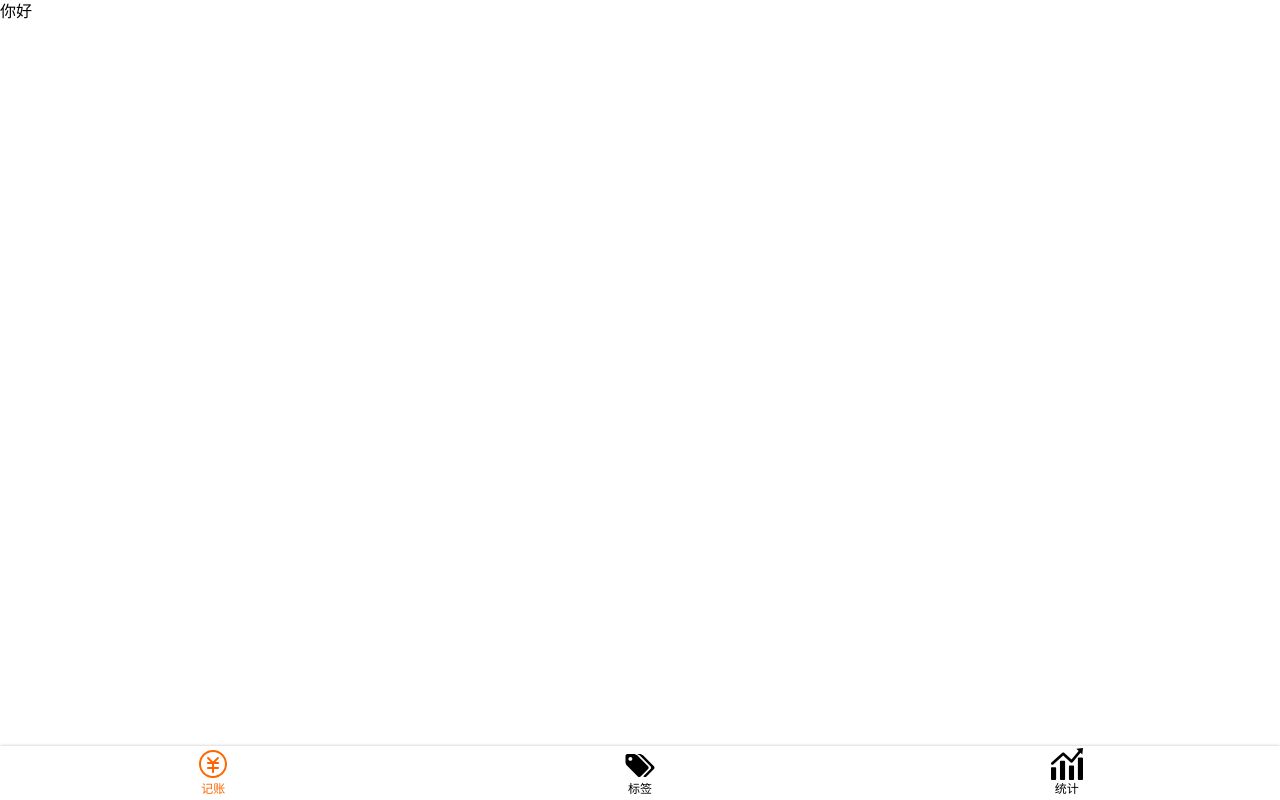
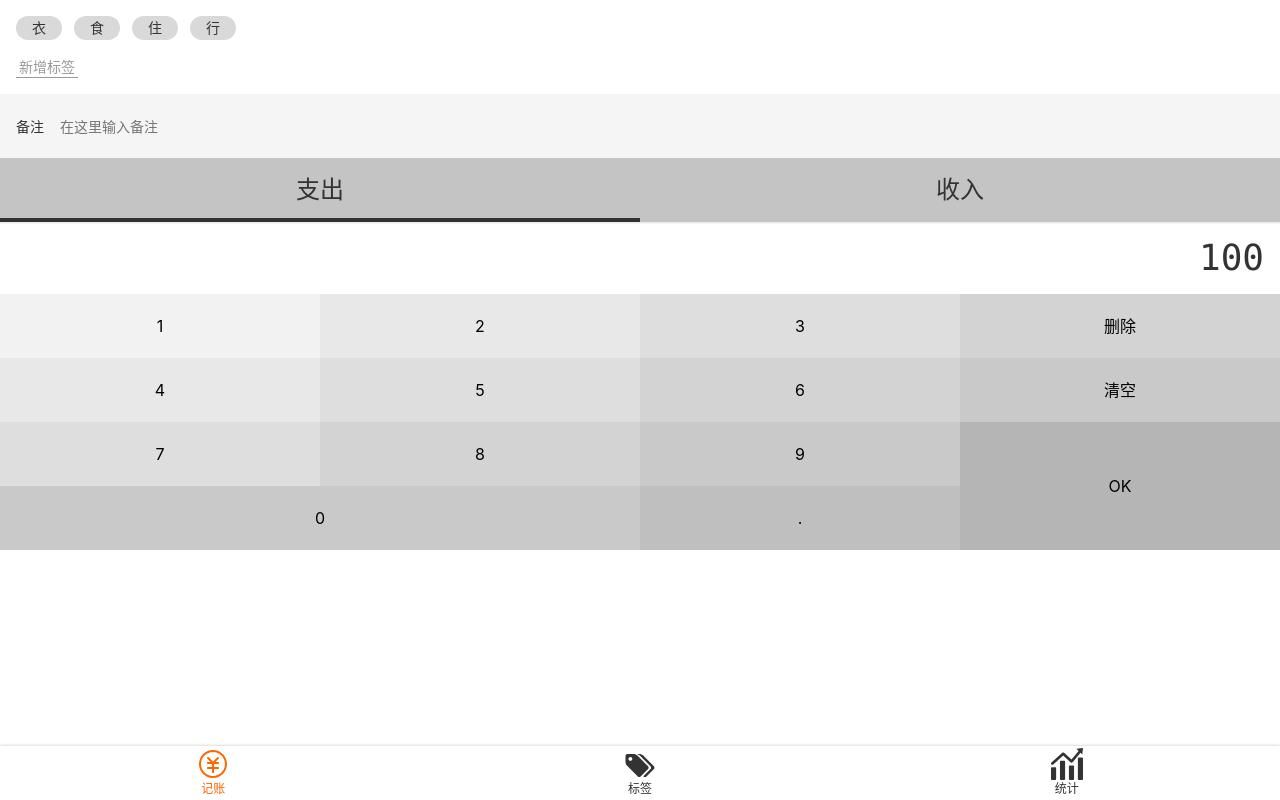
Before and after one commit to heyu2019/moreny, a Vue app: page /#/money in a window 1280 px wide. Built offline with nearby package versions, Linux system fonts and the light colour scheme.

Commit message:
写好money页面的html

```diff
--- a/src/App.vue
+++ b/src/App.vue
@@ -5,33 +5,14 @@
 </template>
 
 <style lang="scss">
+  @import "~@/assets/style/helper.scss";
+  @import "~@/assets/style/reset.scss";
   body {
-    margin: 0;padding: 0;
-    box-sizing: border-box;
+    -webkit-font-smoothing: antialiased;
+    -moz-osx-font-smoothing: grayscale;
+    color: #333333;
     line-height: 1.5;
+    font-family: $fonts-hei;
+    font-size: 16px;
   }
-  a {
-    text-decoration: none;
-    color: inherit;
-  }
-#app {
-  font-family: Avenir, Helvetica, Arial, sans-serif;
-  -webkit-font-smoothing: antialiased;
-  -moz-osx-font-smoothing: grayscale;
-  text-align: center;
-  color: #2c3e50;
-}
-
-#nav {
-  padding: 30px;
-
-  a {
-    font-weight: bold;
-    color: #2c3e50;
-
-    &.router-link-exact-active {
-      color: #42b983;
-    }
-  }
-}
 </style>
--- /dev/null
+++ b/src/assets/style/helper.scss
@@ -0,0 +1,28 @@
+$fonts-hei:-apple-system, "Noto Sans", "Helvetica Neue", Helvetica, "Nimbus Sans L", Arial, "Liberation Sans", "PingFang SC", "Hiragino Sans GB", "Noto Sans CJK SC", "Source Han Sans SC", "Source Han Sans CN", "Microsoft YaHei", "Wenquanyi Micro Hei", "WenQuanYi Zen Hei", "ST Heiti", SimHei, "WenQuanYi Zen Hei Sharp", sans-serif;
+$fonts-song:Georgia, "Nimbus Roman No9 L", "Songti SC", "Noto Serif CJK SC", "Source Han Serif SC", "Source Han Serif CN", STSong, "AR PL New Sung", "AR PL SungtiL GB", NSimSun, SimSun, "TW\-Sung", "WenQuanYi Bitmap Song", "AR PL UMing CN", "AR PL UMing HK", "AR PL UMing TW", "AR PL UMing TW MBE", PMingLiU, MingLiU, serif;
+$fonts-kai: Baskerville, Georgia, "Liberation Serif", "Kaiti SC", STKaiti, "AR PL UKai CN", "AR PL UKai HK", "AR PL UKai TW", "AR PL UKai TW MBE", "AR PL KaitiM GB", KaiTi, KaiTi_GB2312, DFKai-SB, "TW\-Kai", serif;
+
+$color-highlight:#f60;
+
+ul,ol {
+  list-style: none;
+}
+
+%clearFix {
+  &::after {
+    content: '';
+    display: block;
+    clear: both;
+  }
+}
+
+$color-shadow: rgba(0,0,0,0.25);
+
+%innerShadow {
+  box-shadow: inset 0 -3px 3px -3px $color-shadow,
+              inset 0  3px 3px -3px $color-shadow;
+}
+
+%outerShadow {
+  box-shadow: 0 0 3px $color-shadow;
+}
--- /dev/null
+++ b/src/assets/style/reset.scss
@@ -0,0 +1,17 @@
+* {
+  margin: 0;padding: 0;
+  box-sizing: border-box;
+}
+
+a {
+  text-decoration: none;
+  color: inherit;
+}
+
+button,input {
+  font: inherit;
+}
+
+:focus {
+  outline: none;
+}
--- a/src/components/Nav.vue
+++ b/src/components/Nav.vue
@@ -22,9 +22,10 @@
 </script>
 
 <style lang="scss" scoped>
+  @import "~@/assets/style/helper.scss";
   nav{
+    @extend %outerShadow;
     display: flex;
-    box-shadow: 0 0 3px rgba(0,0,0,0.25);
     flex-direction: row;
     font-size: 12px;
     >.item{
@@ -40,7 +41,7 @@
       }
     }
     >.item.selected {
-      color:#ff6600;
+      color:$color-highlight;
     }
   }
 </style>
--- a/src/views/Money.vue
+++ b/src/views/Money.vue
@@ -1,9 +1,46 @@
 <template>
-  <div>
-    <layout>
-      你好
-    </layout>
-  </div>
+  <layout>
+    <div class="tags">
+      <ul class="current">
+        <li>衣</li>
+        <li>食</li>
+        <li>住</li>
+        <li>行</li>
+      </ul>
+      <div class="new">
+        <button>新增标签</button>
+      </div>
+    </div>
+    <div>
+      <label class="notes">
+        <span class="name">备注</span>
+        <input type="text" placeholder="在这里输入备注"/>
+      </label>
+    </div>
+    <ul class="types">
+      <li class="selected">支出</li>
+      <li>收入</li>
+    </ul>
+    <div class="numberPad">
+      <div class="output">100</div>
+      <div class="buttons">
+        <button>1</button>
+        <button>2</button>
+        <button>3</button>
+        <button>删除</button>
+        <button>4</button>
+        <button>5</button>
+        <button>6</button>
+        <button>清空</button>
+        <button>7</button>
+        <button>8</button>
+        <button>9</button>
+        <button class="ok">OK</button>
+        <button class="zero">0</button>
+        <button>.</button>
+      </div>
+    </div>
+  </layout>
 </template>
 
 <script lang="ts">
@@ -13,5 +50,134 @@
 </script>
 
 <style lang="scss" scoped>
+  @import "~@/assets/style/helper.scss";
+  .numberPad {
+    @extend %clearFix;
+    @extend %innerShadow;
+    .output {
+      font-size: 36px;
+      font-family: Consolas,monospace;
+      padding: 9px 16px;
+      text-align: right;
 
+    }
+    .buttons {
+      @extend %clearFix;
+      >button {
+        width: 25%;
+        height: 64px;
+        float: left;
+        border: none;
+        background: transparent;
+        &.ok {
+          height: 64*2px;
+          float: right;
+        }
+        &.zero {
+          width: 25*2%;
+        }
+        $bg:#f2f2f2;
+        &:nth-child(1) {
+          background: $bg;
+        }
+        &:nth-child(2),&:nth-child(5){
+          background: darken($bg,4%);
+        }
+        &:nth-child(3),&:nth-child(6),&:nth-child(9){
+          background: darken($bg,4*2%);
+        }
+        &:nth-child(4),&:nth-child(7),&:nth-child(10){
+          background: darken($bg,4*3%);
+        }
+        &:nth-child(8),&:nth-child(11),&:nth-child(13){
+          background: darken($bg,4*4%);
+        }
+        &:nth-child(14){
+          background: darken($bg,4*5%);
+        }
+        &:nth-child(12){
+          background: darken($bg,4*6%);
+        }
+      }
+    }
+  }
+  .types {
+    background: #c4c4c4;
+    display: flex;
+    text-align: center;
+    font-size: 24px;
+
+    > li {
+      display: flex;
+      justify-content: center;
+      align-items: center;
+      width: 50%;
+      height: 64px;
+
+      &.selected {
+        position: relative;
+
+        &::after {
+          content: '';
+          position: absolute;
+          bottom: 0;
+          left: 0;
+          width: 100%;
+          height: 4px;
+          background: #333333;
+        }
+      }
+    }
+  }
+
+  .notes {
+    font-size: 14px;
+    background: #f5f5f5;
+    padding-left: 16px;
+    display: flex;
+    align-items: center;
+
+    .name {
+      padding-right: 16px;
+    }
+
+    input {
+      height: 64px;
+      flex-grow: 1;
+      border: none;
+      background: transparent;
+      padding-right: 16px;
+    }
+  }
+
+  .tags {
+    font-size: 14px;
+    padding: 16px;
+
+    > .current {
+      display: flex;
+
+      > li {
+        background: #D9D9D9;
+        $h: 24px;
+        height: $h;
+        line-height: $h;
+        border-radius: ($h/2);
+        padding: 0 16px;
+        margin-right: 12px;
+      }
+    }
+
+    > .new {
+      padding-top: 16px;
+
+      button {
+        background: transparent;
+        border: none;
+        color: #999;
+        border-bottom: 1px solid;
+        padding: 0 3px;
+      }
+    }
+  }
 </style>
```
